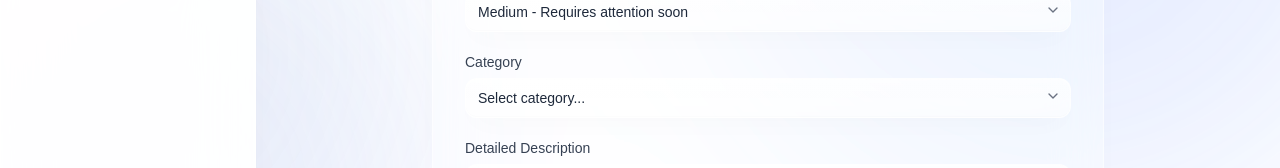
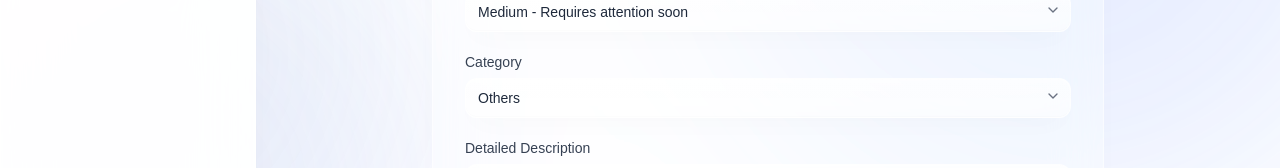
Before and after one commit to artxga/reto-tecnico-scotiabank-front, a Next.js app: page /requests/new in a window 1280 px wide. Shown: the part 403-571 px from the top of the page. Built offline with nearby package versions, Linux system fonts and the light colour scheme.

Commit message:
feat: set default category to "others" in request form initial values

```diff
--- a/src/components/requests/request-form.tsx
+++ b/src/components/requests/request-form.tsx
@@ -28,7 +28,7 @@ export function RequestForm({ initialData, onSubmit, isLoading }: RequestFormPro
     defaultValues: {
       title: initialData?.title || "",
       description: initialData?.description || "",
-      category: initialData?.category || "",
+      category: initialData?.category || "others",
       priority: initialData?.priority || "medium",
       requester: initialData?.requester || "",
     },
```
